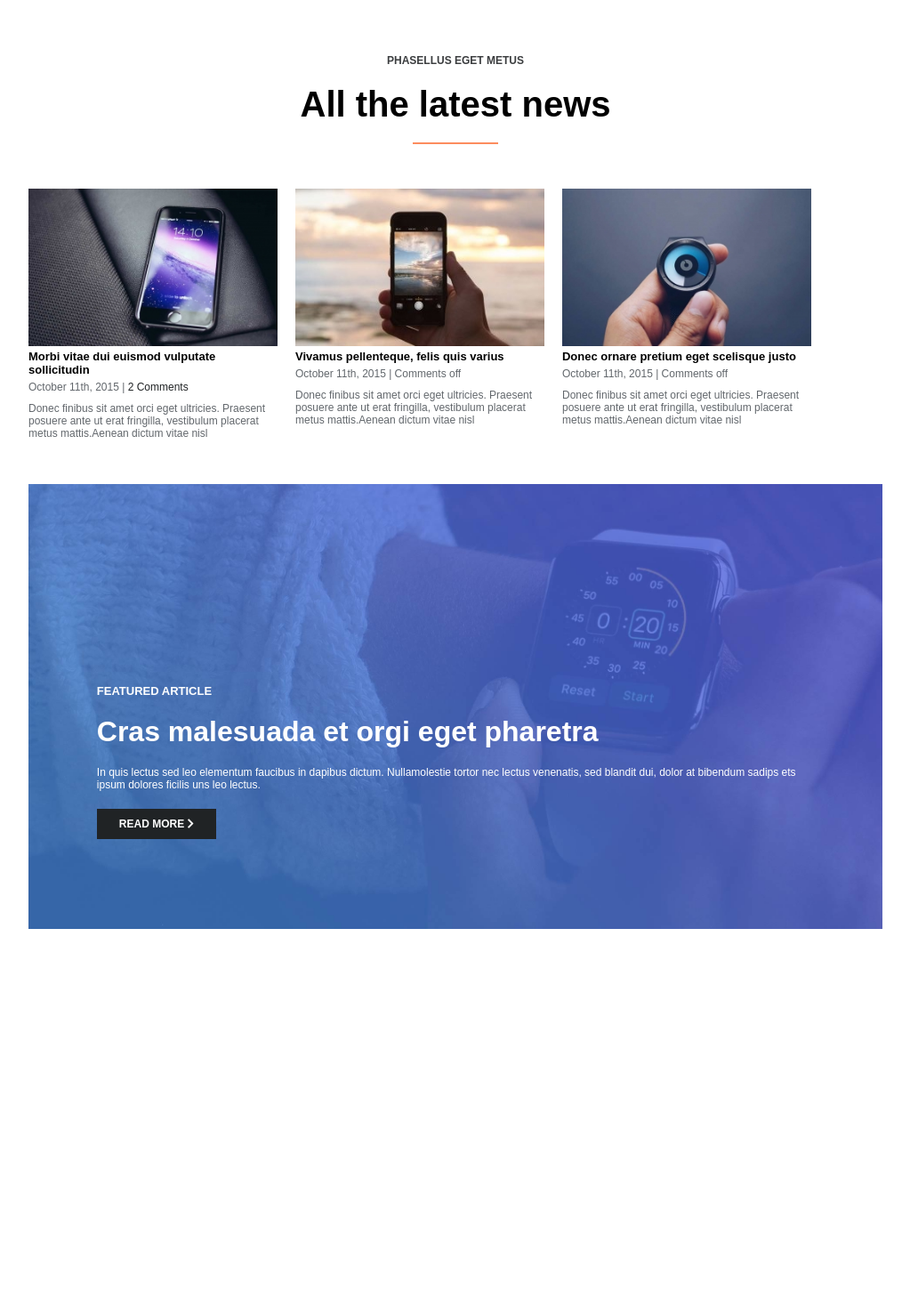
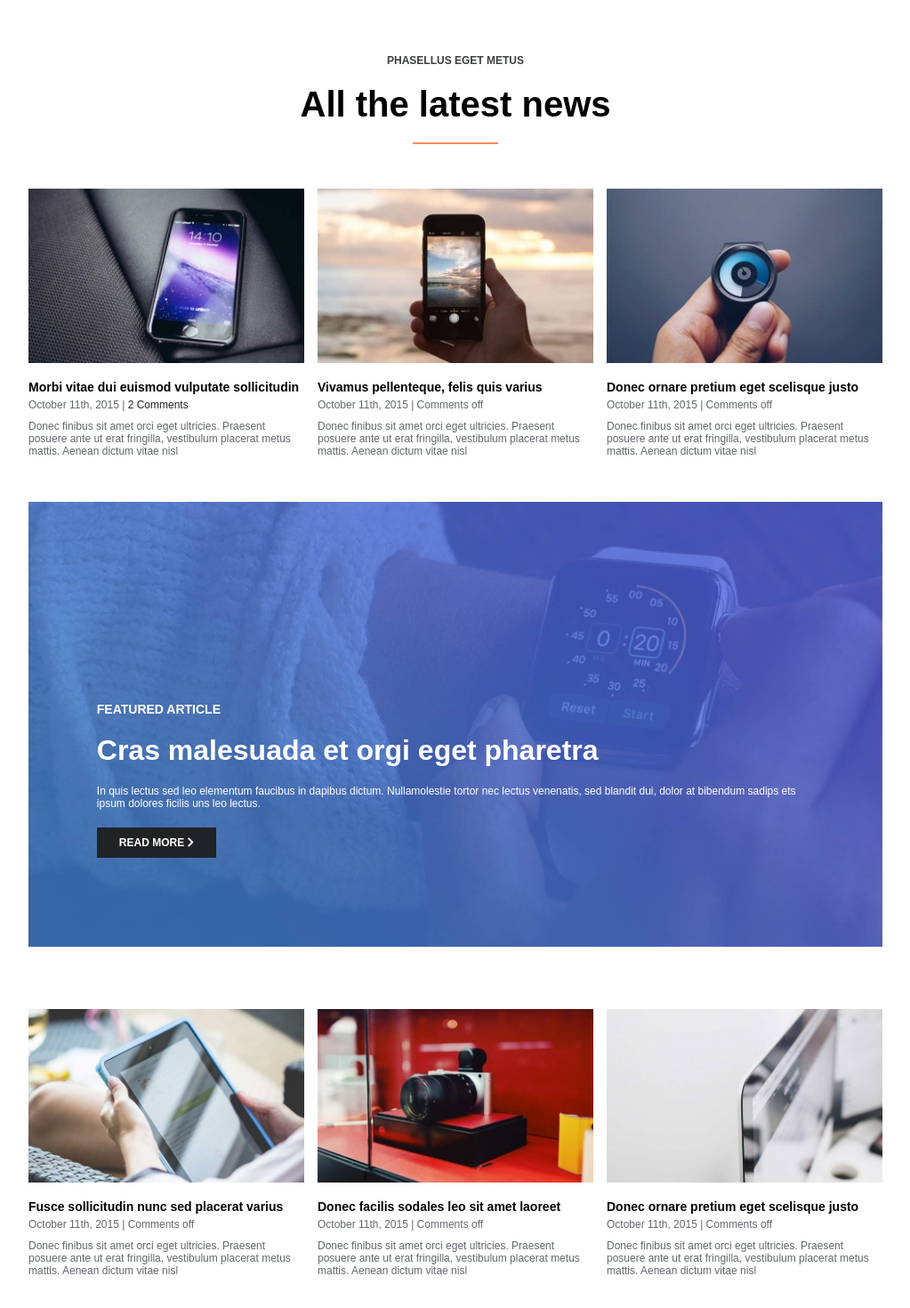
Before and after one commit to marianomarchionna/proj-html-vuejs, a Vue app: page / in a window 1280 px wide. Shown: the part 985-2455 px from the top of the page at 89% size, without its empty margins (128-1151 px from the left). Before the commit the page ends 2029 px from the top, so only its background shows below. Built offline with nearby package versions, Linux system fonts and the light colour scheme.

Commit message:
Section article

```diff
--- a/src/components/Main.vue
+++ b/src/components/Main.vue
@@ -28,19 +28,19 @@
             <img src="../assets/img/post_feat_img_25-320x202.jpg" alt="Primo articolo">
             <h5 class="news-title">Morbi vitae dui euismod vulputate sollicitudin</h5>
             <p class="subtitle">October 11th, 2015 | <span class="black">2 Comments</span></p>
-            <p class="news-text">Donec finibus sit amet orci eget ultricies. Praesent posuere ante ut erat fringilla, vestibulum placerat metus mattis.Aenean dictum vitae nisl</p>
+            <p class="news-text">Donec finibus sit amet orci eget ultricies. Praesent posuere ante ut erat fringilla, vestibulum placerat metus mattis. Aenean dictum vitae nisl</p>
           </div>
           <div class="second news">
             <img src="../assets/img/post_feat_img_24-320x202.jpg" alt="Primo articolo">
             <h5 class="news-title">Vivamus pellenteque, felis quis varius</h5>
             <p class="subtitle">October 11th, 2015 | Comments off</p>
-            <p class="news-text">Donec finibus sit amet orci eget ultricies. Praesent posuere ante ut erat fringilla, vestibulum placerat metus mattis.Aenean dictum vitae nisl</p>
+            <p class="news-text">Donec finibus sit amet orci eget ultricies. Praesent posuere ante ut erat fringilla, vestibulum placerat metus mattis. Aenean dictum vitae nisl</p>
           </div>
           <div class="news">
             <img src="../assets/img/post_feat_img_23-320x202.jpg" alt="Primo articolo">
             <h5 class="news-title">Donec ornare pretium eget scelisque justo</h5>
             <p class="subtitle">October 11th, 2015 | Comments off</p>
-            <p class="news-text">Donec finibus sit amet orci eget ultricies. Praesent posuere ante ut erat fringilla, vestibulum placerat metus mattis.Aenean dictum vitae nisl</p>
+            <p class="news-text">Donec finibus sit amet orci eget ultricies. Praesent posuere ante ut erat fringilla, vestibulum placerat metus mattis. Aenean dictum vitae nisl</p>
           </div>
         </div>
       </div>
@@ -52,6 +52,31 @@
         <p class="jumbo-title">Cras malesuada et orgi eget pharetra</p>
         <p class="under-title">In quis lectus sed leo elementum faucibus in dapibus dictum. Nullamolestie tortor nec lectus venenatis, sed blandit dui, dolor at bibendum sadips ets ipsum dolores ficilis uns leo lectus.</p>
         <button>READ MORE <i class="fas fa-chevron-right"></i></button>
+      </div>
+    </section>
+    <!-- section article -->
+    <section class="article">
+      <div class="container">
+        <div class="news-image clearfix">
+          <div class="news">
+            <img src="../assets/img/post_feat_img_22-320x202.jpg" alt="Primo articolo">
+            <h5 class="news-title">Fusce sollicitudin nunc sed placerat varius</h5>
+            <p class="subtitle">October 11th, 2015 | Comments off</p>
+            <p class="news-text">Donec finibus sit amet orci eget ultricies. Praesent posuere ante ut erat fringilla, vestibulum placerat metus mattis. Aenean dictum vitae nisl</p>
+          </div>
+          <div class="second news">
+            <img src="../assets/img/post_feat_img_21-320x202.jpg" alt="Primo articolo">
+            <h5 class="news-title">Donec facilis sodales leo sit amet laoreet</h5>
+            <p class="subtitle">October 11th, 2015 | Comments off</p>
+            <p class="news-text">Donec finibus sit amet orci eget ultricies. Praesent posuere ante ut erat fringilla, vestibulum placerat metus mattis. Aenean dictum vitae nisl</p>
+          </div>
+          <div class="news">
+            <img src="../assets/img/post_feat_img_20-320x202.jpg" alt="Primo articolo">
+            <h5 class="news-title">Donec ornare pretium eget scelisque justo</h5>
+            <p class="subtitle">October 11th, 2015 | Comments off</p>
+            <p class="news-text">Donec finibus sit amet orci eget ultricies. Praesent posuere ante ut erat fringilla, vestibulum placerat metus mattis. Aenean dictum vitae nisl</p>
+          </div>
+        </div>
       </div>
     </section>
   </main>
@@ -92,6 +117,38 @@ main {
     width: $container;
     margin: 0 auto;
   }
+  .news-image {
+      width: 100%;
+      .news {
+        width: calc(100% / 3 - 10px);
+        float: left;
+        text-align: start;
+        cursor: pointer;
+        margin-bottom: 50px;
+        img {
+          width: 100%;
+          margin-bottom: 15px;
+        }
+        h5 {
+          font-size: $small-normal;
+        }
+        .subtitle,
+        .news-text {
+          color: $nevada;
+          font-size: $small;
+        }
+        .subtitle {
+          margin-top: 5px;
+          margin-bottom: 10px;
+        }
+        .black {
+          color: $shark;
+        }
+      }
+      .second {
+        margin: 0 15px;
+      }
+    }
   // section slider
   .slider {
     height: 600px;
@@ -157,37 +214,6 @@ main {
       margin: auto;
       margin-bottom: 50px;
     }
-    .news-image {
-      width: 100%;
-      .news {
-        width: calc(100% / 3 - 40px);
-        float: left;
-        text-align: start;
-        cursor: pointer;
-        margin-bottom: 50px;
-        img {
-          width: 100%;
-        }
-        h5 {
-          font-size: $small-normal;
-        }
-        .subtitle,
-        .news-text {
-          color: $nevada;
-          font-size: $small;
-        }
-        .subtitle {
-          margin-top: 5px;
-          margin-bottom: 10px;
-        }
-        .black {
-          color: $shark;
-        }
-      }
-      .second {
-        margin: 0 20px;
-      }
-    }
   }
   //section jumbotron
   .jumbotron {
@@ -222,5 +248,9 @@ main {
       }
     }
   }
+  //section article
+  .article {
+    margin: 70px 0;
+  }
 }
 </style>
--- a/src/style/vars.scss
+++ b/src/style/vars.scss
@@ -3,7 +3,7 @@ $main-font: Arial, Helvetica, sans-serif;
 
 //font-size
 $small: 12px;
-$small-normal: 13px;
+$small-normal: 14px;
 $normal: 16px;
 $big: 20px;
 $big32: 32px;
```
